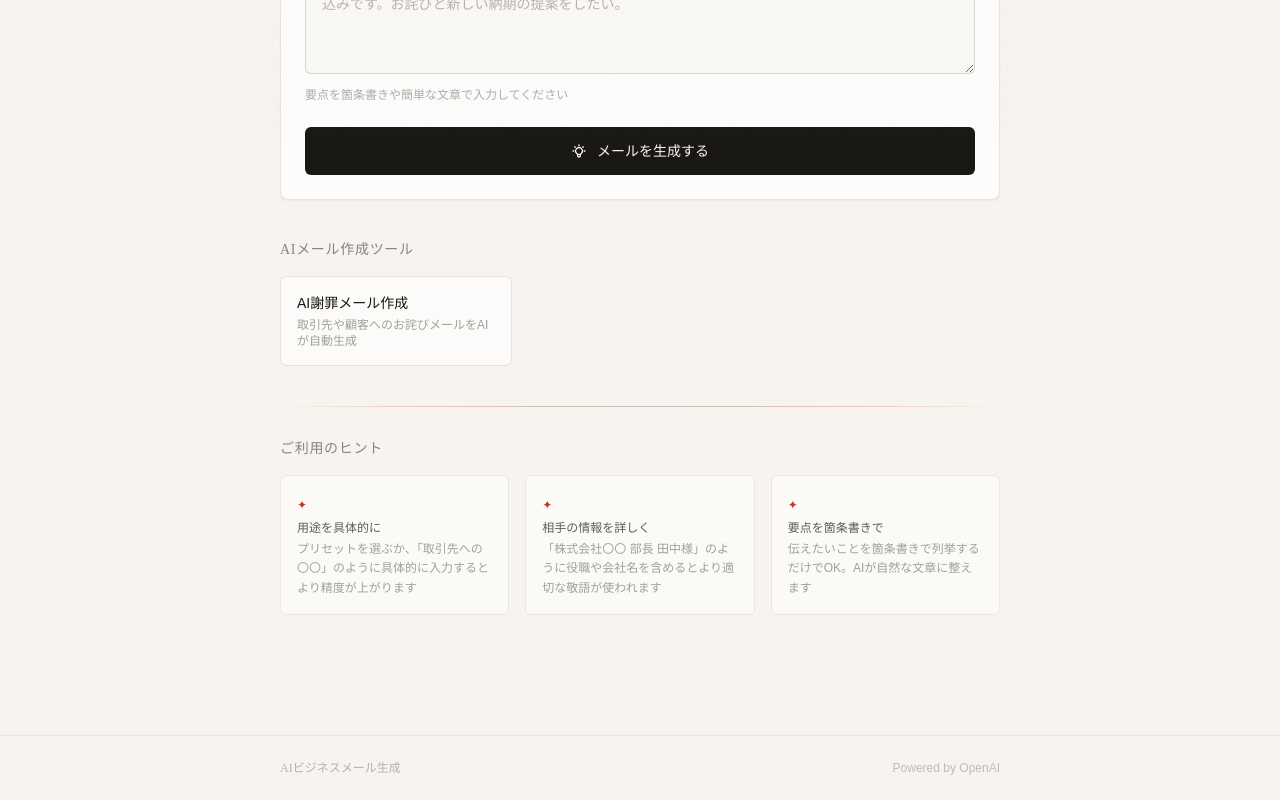
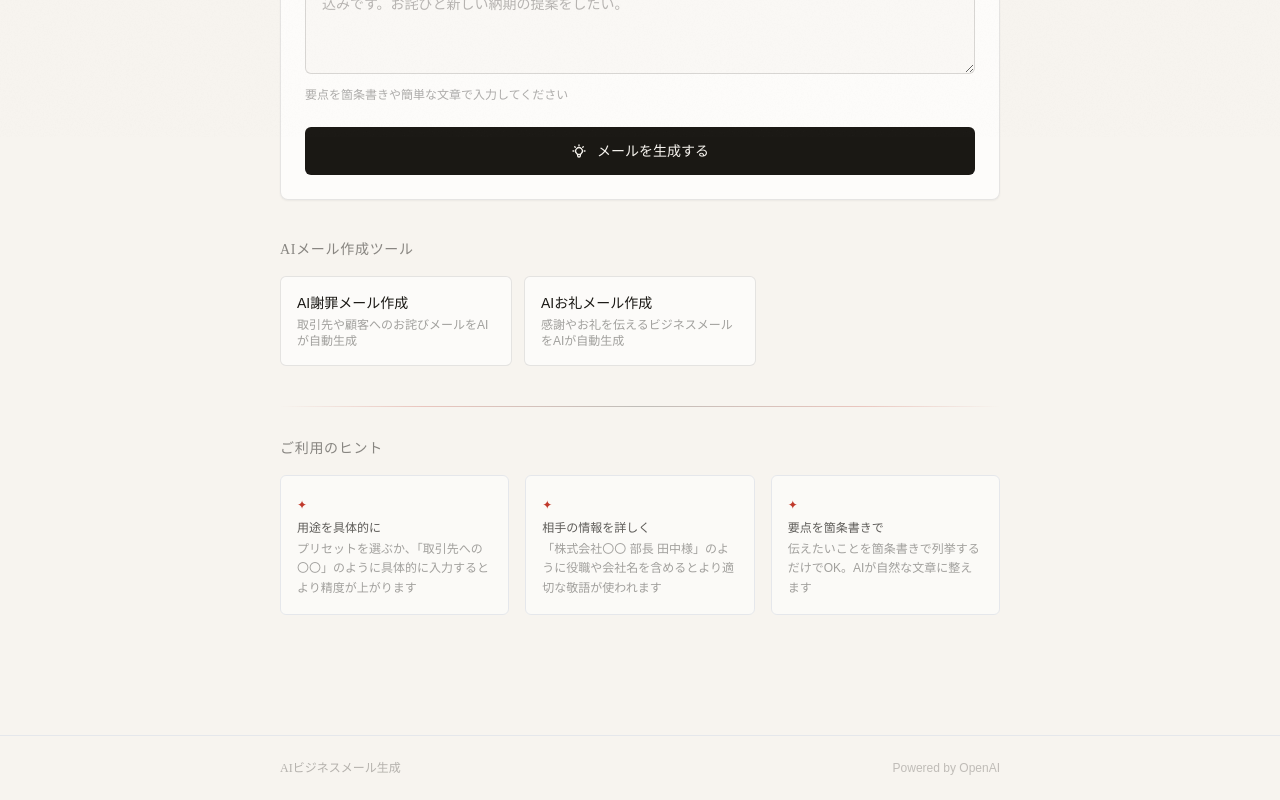
Before and after one commit to etoile1000/ai-mail-generator, a Next.js app in the folder ai-mail-app/: page / in a window 1280 px wide. Shown: the part 663-1463 px from the top of the page. Built offline with nearby package versions, Linux system fonts and the light colour scheme.

Commit message:
Update page.tsx

```diff
--- a/ai-mail-app/src/app/page.tsx
+++ b/ai-mail-app/src/app/page.tsx
@@ -346,6 +346,7 @@ export default function Home() {
   </h3>
 
  <div className="grid grid-cols-1 sm:grid-cols-3 gap-3">
+
   <a
     href="/apology-email"
     className="rounded-md border border-ink/10 bg-white/60 p-4 hover:border-vermilion/40 transition"
@@ -355,6 +356,17 @@ export default function Home() {
       取引先や顧客へのお詫びメールをAIが自動生成
     </p>
   </a>
+
+  <a
+    href="/thank-you-email"
+    className="rounded-md border border-ink/10 bg-white/60 p-4 hover:border-vermilion/40 transition"
+  >
+    <h4 className="text-sm font-medium text-ink">AIお礼メール作成</h4>
+    <p className="text-xs text-ink/40 mt-1">
+      感謝やお礼を伝えるビジネスメールをAIが自動生成
+    </p>
+  </a>
+
 </div>
 </div>
 
```
Lines whose indentation alone changed are shown as unchanged.
